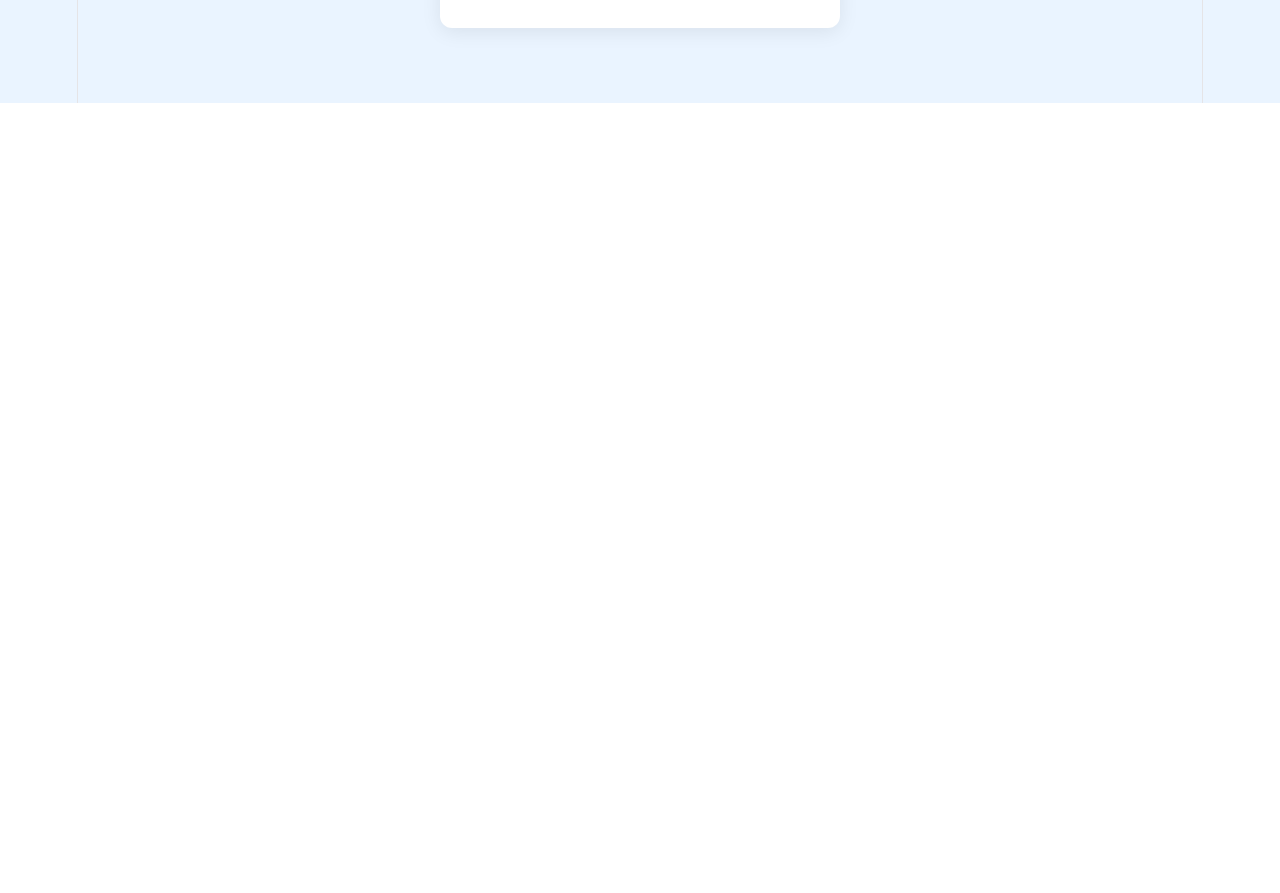
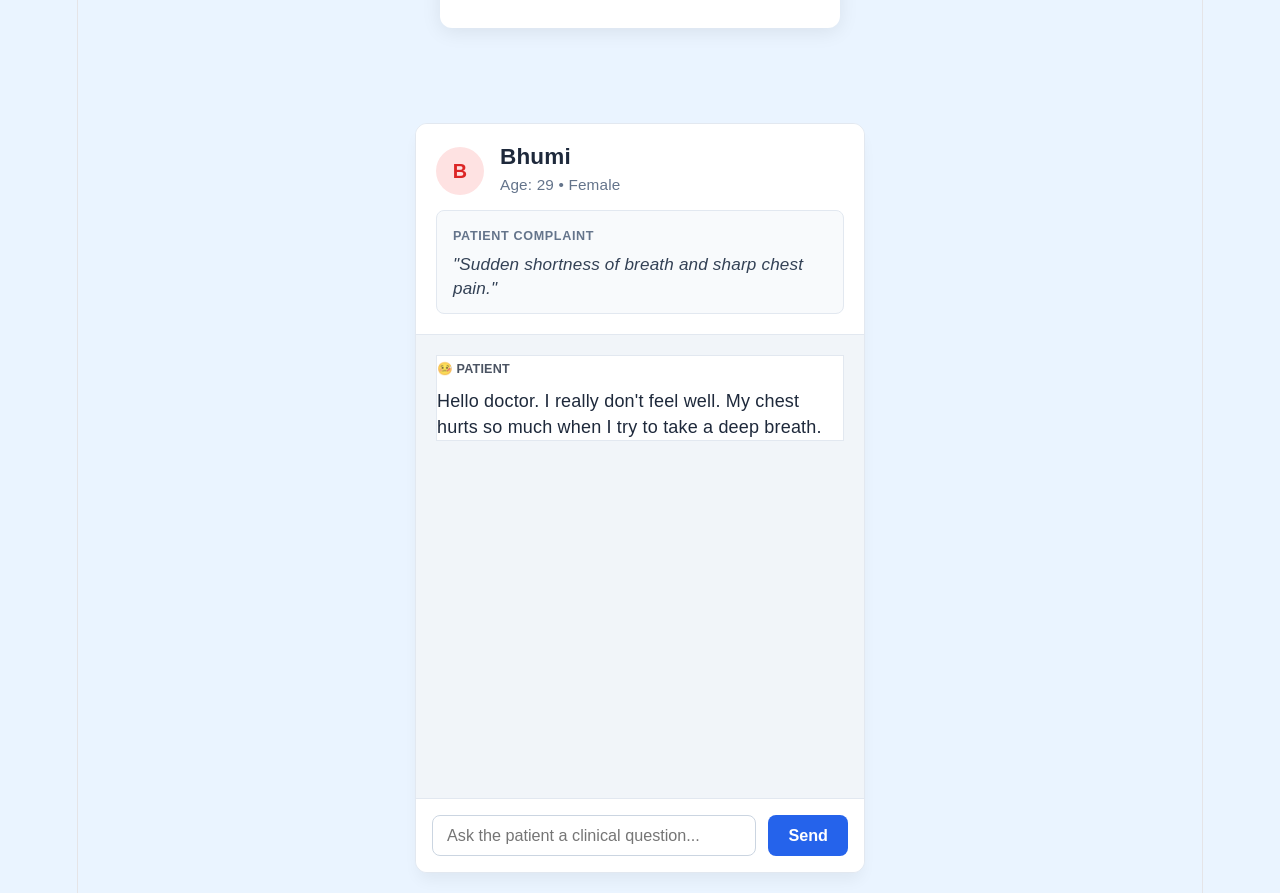
Before and after one commit to Ishita-Jha/Med-diagnose, a React (Vite) app in the folder client/: page / in a window 1280 px wide. Shown: the part 2580-3473 px from the top of the page. Before the commit the page ends 2683 px from the top, so only its background shows below. Built offline with nearby package versions, Linux system fonts and the light colour scheme.

Commit message:
Patient Chat Room

```diff
--- a/client/src/App.jsx
+++ b/client/src/App.jsx
@@ -1,7 +1,9 @@
+import React from 'react';
 import Navbar from "./components/navbar";
 import Login from "./pages/login";
 import Register from "./pages/Register";
 import Dashboard from "./pages/Dashboard";
+import PatientChatRoom from "./pages/PatientChatRoom";
 
 function App() {
   return (
@@ -9,6 +11,7 @@ function App() {
       <Dashboard/>
       <Login />
       <Register/>
+      <PatientChatRoom/>
 
     </div>
 
--- /dev/null
+++ b/client/src/pages/PatientChatRoom.jsx
@@ -0,0 +1,97 @@
+import React, { useState, useEffect, useRef } from 'react';
+import '../styles/PatientChatRoom.css'; // Importing our plain CSS file
+
+export default function PatientChatRoom() {
+  const [patientProfile, setPatientProfile] = useState({
+    name: "Bhumi",
+    age: 29,
+    complaint: "Sudden shortness of breath and sharp chest pain."
+  });
+
+  const [messages, setMessages] = useState([
+    { id: 1, sender: 'patient', text: "Hello doctor. I really don't feel well. My chest hurts so much when I try to take a deep breath." }
+  ]);
+
+  const [inputValue, setInputValue] = useState('');
+  const chatEndRef = useRef(null);
+
+  useEffect(() => {
+    chatEndRef.current?.scrollIntoView({ behavior: 'smooth' });
+  }, [messages]);
+
+  const handleSendMessage = (e) => {
+    e.preventDefault();
+    if (!inputValue.trim()) return;
+
+    const userMessage = { id: Date.now(), sender: 'doctor', text: inputValue };
+    setMessages(prev => [...prev, userMessage]);
+    setInputValue('');
+
+    setTimeout(() => {
+      let patientReplyText = "I'm not quite sure about that, doctor.";
+      const cleanInput = inputValue.toLowerCase();
+
+      if (cleanInput.includes('start') || cleanInput.includes('when')) {
+        patientReplyText = "About two hours ago, right after I got off a long-haul flight from London.";
+      } else if (cleanInput.includes('hurt') || cleanInput.includes('where')) {
+        patientReplyText = "It's mostly on the right side of my chest, and it shoots up when I breathe in deeply.";
+      }
+
+      const patientMessage = { id: Date.now() + 1, sender: 'patient', text: patientReplyText };
+      setMessages(prev => [...prev, patientMessage]);
+    }, 800);
+  };
+
+  return (
+    <div className="chatContainer">
+
+      {/* PATIENT PROFILE CARD */}
+      <div className="profileCard">
+        <div className="profileHeader">
+          <div className="avatar">B</div>
+          <div className="profileText">
+            <h3 className="patientName">{patientProfile.name}</h3>
+            <p className="patientMeta">Age: {patientProfile.age} • Female</p>
+          </div>
+        </div>
+        <div className="complaintBox">
+          <span className="complaintLabel">Patient Complaint</span>
+          <p className="complaintText">"{patientProfile.complaint}"</p>
+        </div>
+      </div>
+
+      {/* CHAT INTERFACE WINDOW */}
+      <div className="chatWindow">
+        {messages.map((msg) => (
+          <div
+            key={msg.id}
+            className={`$messageRow ${msg.sender === 'doctor' ? 'rowDoctor' : 'rowPatient'}`}
+          >
+            <div
+              className={`$bubble ${msg.sender === 'doctor' ? 'bubbleDoctor' : 'bubblePatient'}`}
+            >
+              <span className="bubbleSender">
+                {msg.sender === 'doctor' ? '👨‍⚕️ You (Doctor)' : '🤒 Patient'}
+              </span>
+              <p>{msg.text}</p>
+            </div>
+          </div>
+        ))}
+        <div ref={chatEndRef} />
+      </div>
+
+      {/* INPUT FORM */}
+      <form onSubmit={handleSendMessage} className="inputForm">
+        <input
+          type="text"
+          value={inputValue}
+          onChange={(e) => setInputValue(e.target.value)}
+          placeholder="Ask the patient a clinical question..."
+          className="inputField"
+        />
+        <button type="submit" className="sendButton">Send</button>
+      </form>
+
+    </div>
+  );
+}
--- /dev/null
+++ b/client/src/styles/PatientChatRoom.css
@@ -0,0 +1,190 @@
+.chatContainer {
+  display: flex;
+  flex-direction: column;
+  width: 100%;
+  /* 📐 INCREASED LENGTH/WIDTH: bumped up to 650px to stretch the card out */
+  max-width: 450px;
+  height: 750px;
+  margin: 20px auto;
+  background-color: #f8fafc;
+  border: 1px solid #e2e8f0;
+  border-radius: 12px;
+  box-shadow: 0 10px 15px -3px rgba(0, 0, 0, 0.05);
+  overflow: hidden;
+  font-family: system-ui, -apple-system, sans-serif;
+  text-align: left; /* Forces standard left-alignment across the app */
+}
+
+/* Profile Card Styling */
+.profileCard {
+  padding: 20px;
+  background-color: #ffffff;
+  border-bottom: 1px solid #e2e8f0;
+  display: flex;
+  flex-direction: column;
+  gap: 12px;
+}
+
+.profileHeader {
+  display: flex;
+  align-items: center;
+  gap: 16px; /* Space between avatar and text */
+}
+
+.avatar {
+  width: 48px;
+  height: 48px;
+  border-radius: 50%;
+  background-color: #fee2e2;
+  color: #dc2626;
+  display: flex;
+  align-items: center;
+  justify-content: center;
+  font-weight: 700;
+  font-size: 1.1rem;
+}
+
+.profileText {
+  display: flex;
+  flex-direction: column;
+  align-items: flex-start; /* Aligns patient name and age to the left */
+}
+
+.patientName {
+  margin: 0;
+  font-size: 1.25rem;
+  color: #1e293b;
+  font-weight: 700;
+}
+
+.patientMeta {
+  margin: 2px 0 0 0;
+  font-size: 0.85rem;
+  color: #64748b;
+}
+
+.complaintBox {
+  background-color: #f8fafc;
+  padding: 12px 16px;
+  border-radius: 8px;
+  border: 1px solid #e2e8f0;
+  text-align: left; /* Ensures complaint is left aligned */
+}
+
+.complaintLabel {
+  display: block;
+  font-size: 0.7rem;
+  font-weight: 700;
+  text-transform: uppercase;
+  color: #64748b;
+  letter-spacing: 0.05em;
+  margin-bottom: 4px;
+}
+
+.complaintText {
+  margin: 0;
+  font-size: 0.95rem;
+  color: #334155;
+  font-style: italic;
+  line-height: 1.4;
+}
+
+/* Chat Log Area */
+.chatWindow {
+  flex: 1;
+  padding: 20px;
+  overflow-y: auto;
+  display: flex;
+  flex-direction: column;
+  gap: 16px;
+  background-color: #f1f5f9; /* Contrast background for the chat feed */
+}
+
+.messageRow {
+  display: flex;
+  width: 100%;
+}
+
+.rowDoctor {
+  justify-content: flex-end;
+}
+
+.rowPatient {
+  justify-content: flex-start;
+}
+
+.bubble {
+  max-widxth: 75%;
+  border-radius: 12px;
+  padding: 12px 16px;
+  font-size: 0.9rem;
+  box-shadow: 0 1px 3px rgba(0, 0, 0, 0.1);
+  text-align: left;
+}
+
+.bubbleDoctor {
+  background-color: #2563eb;
+  color: #ffffff;
+  border-top-right-radius: 0;
+}
+
+.bubblePatient {
+  background-color: #ffffff;
+  color: #1e293b;
+  border: 1px solid #e2e8f0;
+  border-top-left-radius: 0;
+}
+
+.bubbleSender {
+  display: block;
+  font-size: 0.7rem;
+  font-weight: 700;
+  text-transform: uppercase;
+  margin-bottom: 6px;
+  opacity: 0.8;
+}
+
+.bubble p {
+  margin: 0;
+  line-height: 1.5;
+}
+
+/* Form inputs */
+.inputForm {
+  display: flex;
+  padding: 16px;
+  background-color: #ffffff;
+  border-top: 1px solid #e2e8f0;
+  gap: 12px;
+}
+
+.inputField {
+  flex: 1;
+  border: 1px solid #cbd5e1;
+  border-radius: 8px;
+  padding: 10px 14px;
+  font-size: 0.9rem;
+  outline: none;
+  transition: border-color 0.2s;
+}
+
+.inputField:focus {
+  border-color: #2563eb;
+  box-shadow: 0 0 0 2px rgba(37, 99, 235, 0.1);
+}
+
+.sendButton {
+  background-color: #2563eb;
+  color: #ffffff;
+  border: none;
+  border-radius: 8px;
+  padding: 10px 20px;
+  font-size: 0.9rem;
+  font-weight: 600;
+  cursor: pointer;
+  transition: background-color 0.2s;
+}
+
+.sendButton:hover {
+  background-color: #1d4ed8;
+}
```
